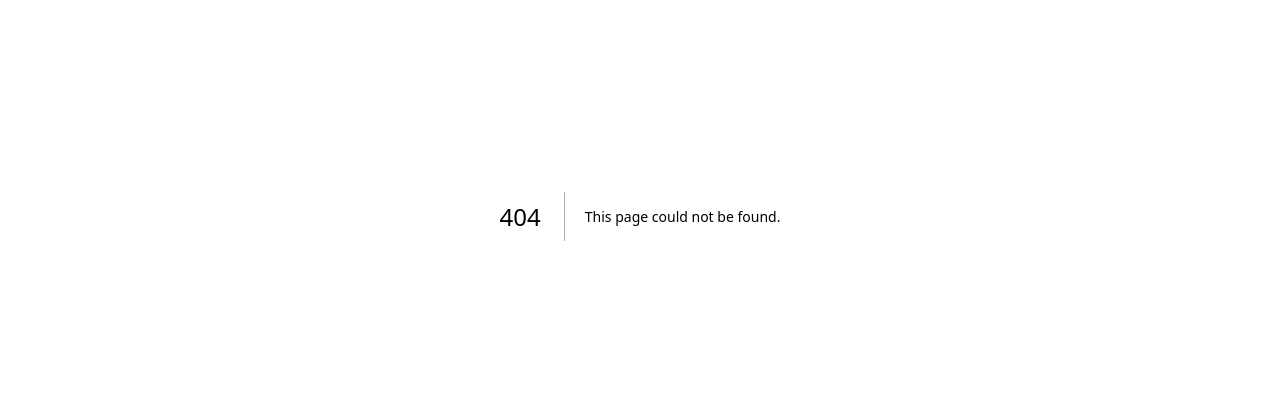
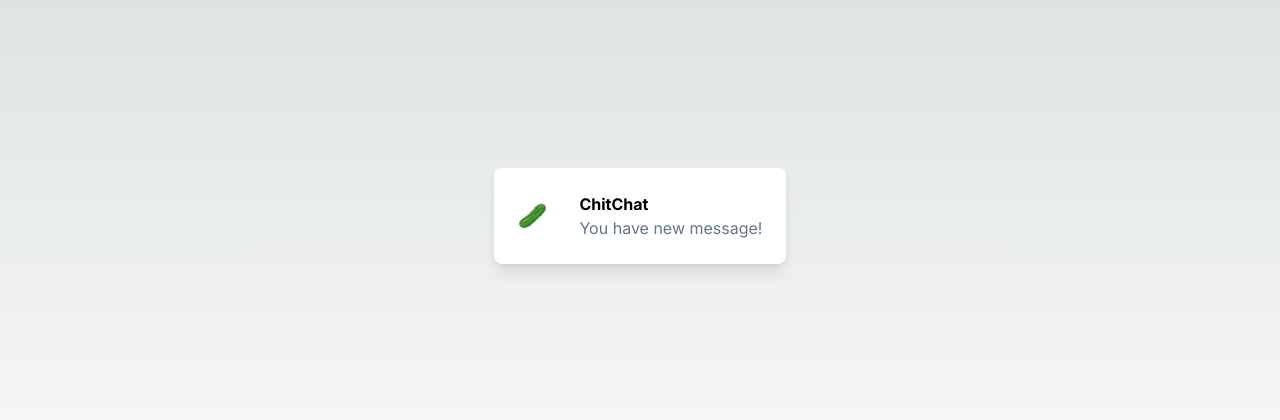
Before and after one commit to nicolaskruger/get-start-tailwind, a Next.js app: page /chit-chat in a window 1280 px wide. Before the commit this address had no page. Shown: the part 184-604 px from the top of the page. Built offline with nearby package versions, Linux system fonts and the light colour scheme.

Commit message:
style: :lipstick: chit-chat

```diff
--- /dev/null
+++ b/src/app/chit-chat/page.tsx
@@ -0,0 +1,11 @@
+import { ChitChat } from "@/components/chit-chat";
+
+const Page = () => {
+  return (
+    <div className="h-screen w-screen flex justify-center items-center">
+      <ChitChat />
+    </div>
+  );
+};
+
+export default Page;
--- /dev/null
+++ b/src/components/chit-chat.tsx
@@ -0,0 +1,13 @@
+const ChitChat = () => {
+  return (
+    <button className="bg-white text-black flex p-6 items-center rounded-lg space-x-8 shadow-lg">
+      <p className="text-2xl">🥒</p>
+      <div className="flex-col">
+        <p className="text-left font-bold">ChitChat</p>
+        <p className="text-slate-500">You have new message!</p>
+      </div>
+    </button>
+  );
+};
+
+export { ChitChat };
```
